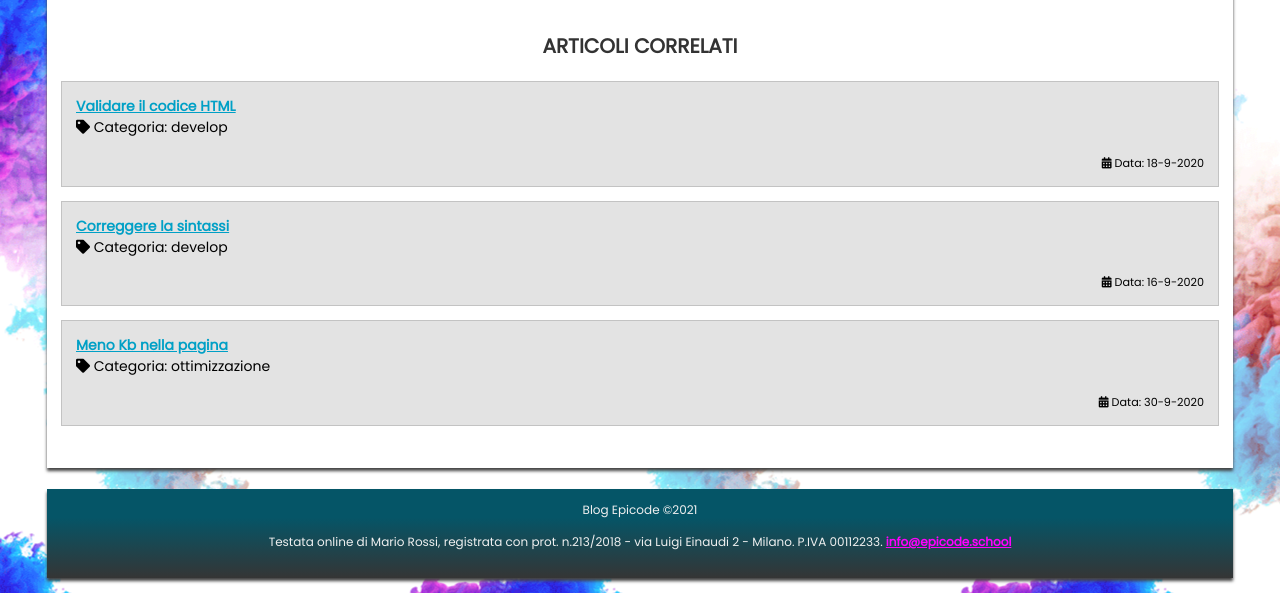
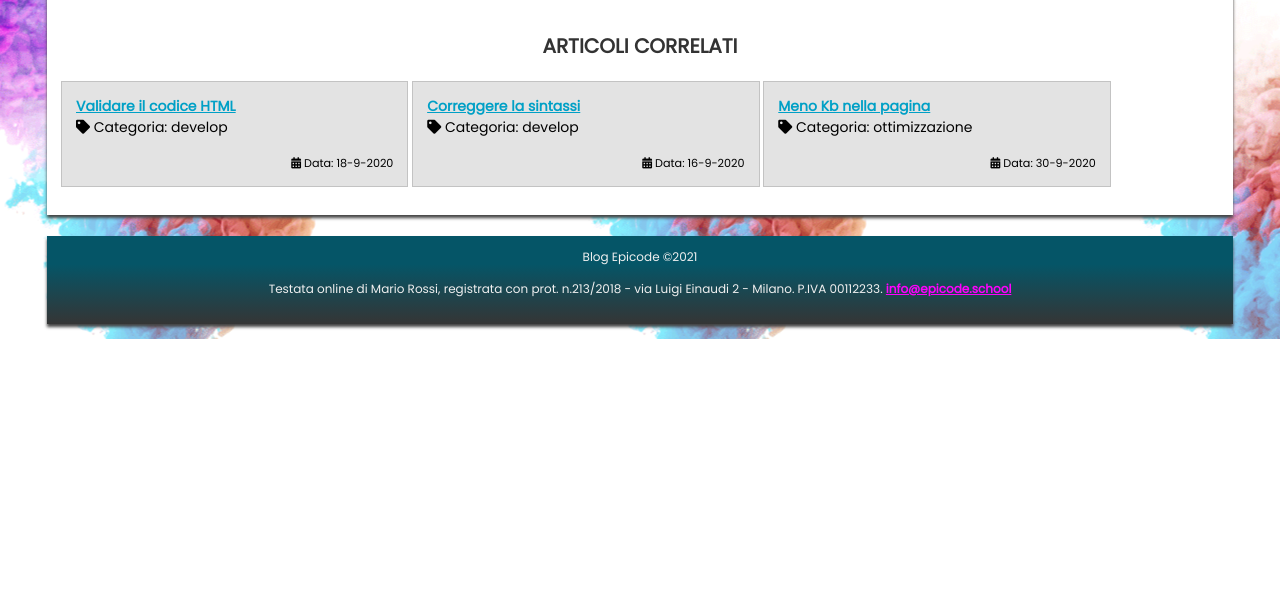
Before and after one commit to SabatinoProvenza/S5-L1, a plain HTML site: page index.html in a window 1280 px wide. Shown: the part 1403-1996 px from the top of the page. After the commit the page ends 1742 px from the top, so only its background shows below. Drawn offline with Linux system fonts and the light colour scheme.

Commit message:
update css

```diff
--- a/assets/css/style.css
+++ b/assets/css/style.css
@@ -269,4 +269,9 @@ footer a {
     width: 45%;
     border-radius: 20px;
   }
+
+aside div{
+    display: inline-block;
+    width: 30%;
+    margin:auto
 }
```
